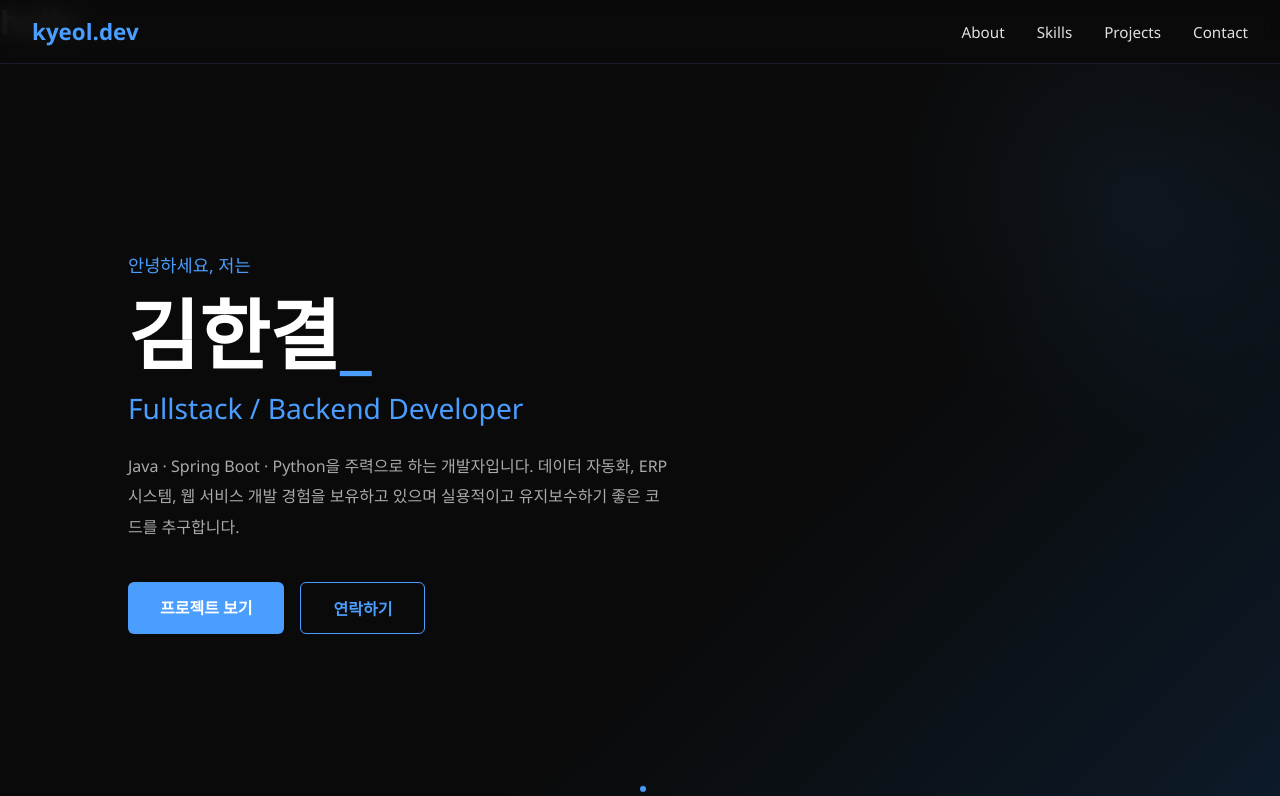
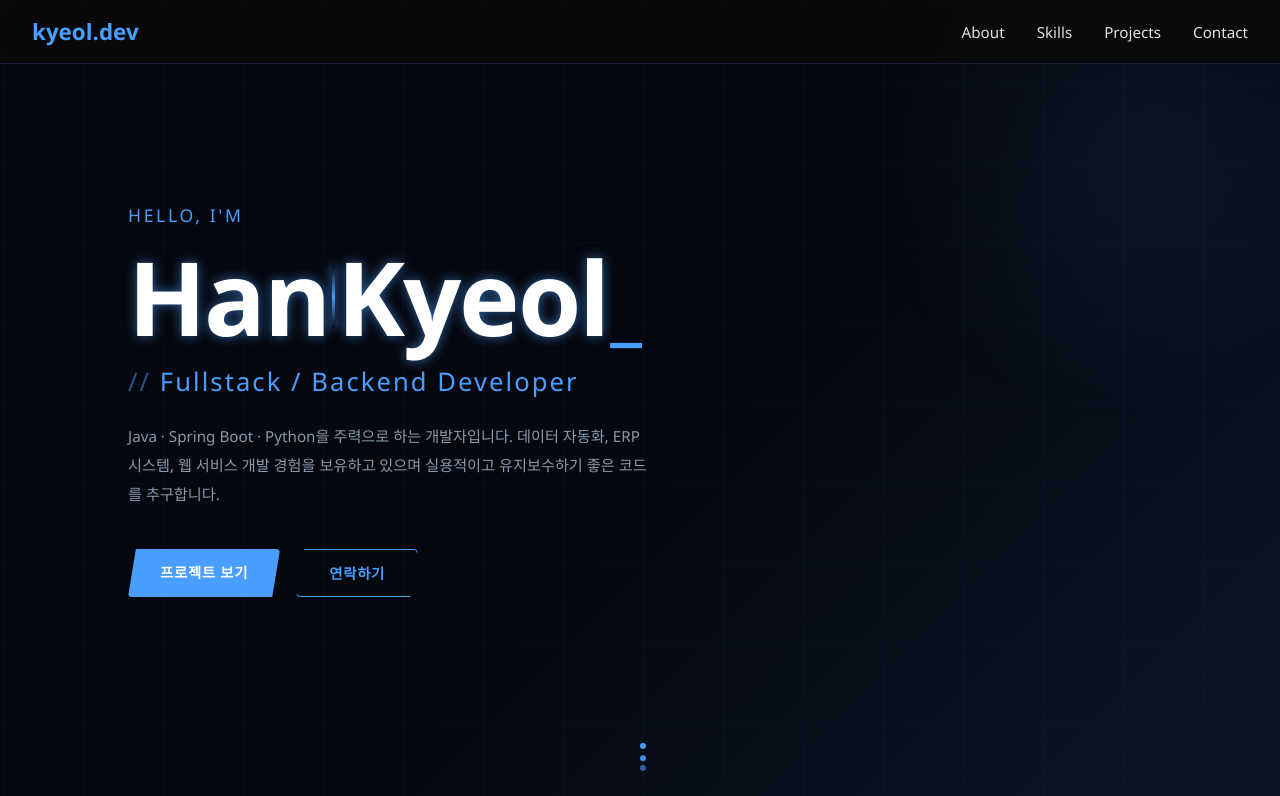
Before and after one commit to kyeol1202/portfolio-site, a React (Create React App) app: page / in a window 1280 px wide. Shown: the top 796 px of the page. Built offline with nearby package versions, Linux system fonts and the light colour scheme.

Commit message:
애니메이션수정

```diff
--- a/src/App.jsx
+++ b/src/App.jsx
@@ -8,8 +8,7 @@ import Contact from './components/Contact.jsx';
 function App() {
   return (
     <>
-      <h1> hello </h1>
-      <Navbar />
+<Navbar />
       <Hero />
       <About />
       <Skills />
--- a/src/components/Hero.jsx
+++ b/src/components/Hero.jsx
@@ -1,19 +1,87 @@
-import styled, { keyframes } from 'styled-components';
+import styled, { keyframes, css } from 'styled-components';
+
+/* ── 각 글자별 조립 애니메이션 생성 ── */
+const makeAssemble = (x, y, r) => keyframes`
+  0% {
+    transform: translate(${x}px, ${y}px) rotate(${r}deg) scale(0.3);
+    opacity: 0;
+    color: #4a9eff;
+    text-shadow: 0 0 30px #4a9eff, 0 0 60px #4a9eff;
+    filter: blur(8px);
+  }
+  55% {
+    opacity: 1;
+    filter: blur(0);
+    color: #a0d4ff;
+  }
+  72% {
+    transform: translate(${-x * 0.05}px, ${-y * 0.05}px) rotate(${-r * 0.05}deg) scale(1.08);
+    text-shadow: 0 0 60px #4a9eff, 0 0 120px #4a9eff, 0 0 200px #4a9eff;
+    color: #fff;
+  }
+  88% {
+    transform: translate(${x * 0.015}px, ${y * 0.015}px) rotate(${r * 0.015}deg) scale(0.96);
+    color: #e0f0ff;
+  }
+  100% {
+    transform: translate(0, 0) rotate(0deg) scale(1);
+    opacity: 1;
+    color: #ffffff;
+    text-shadow: 0 0 12px rgba(74, 158, 255, 0.6);
+    filter: blur(0);
+  }
+`;
+
+/* 조립 완료 후 이름 전체 펄스 */
+const namePulse = keyframes`
+  0%   { text-shadow: 0 0 12px rgba(74,158,255,0.6); }
+  50%  { text-shadow: 0 0 40px rgba(74,158,255,1), 0 0 80px rgba(74,158,255,0.5); }
+  100% { text-shadow: 0 0 12px rgba(74,158,255,0.6); }
+`;
+
+/* 조립 후 스캔 라인 */
+const scanSlide = keyframes`
+  0%   { top: 0%; opacity: 0.9; }
+  100% { top: 100%; opacity: 0; }
+`;
+
+/* 배경 에너지 격자 흐름 */
+const gridFlow = keyframes`
+  0%   { background-position: 0 0; }
+  100% { background-position: 80px 80px; }
+`;
 
 const fadeUp = keyframes`
-  from { opacity: 0; transform: translateY(30px); }
+  from { opacity: 0; transform: translateY(28px); }
   to   { opacity: 1; transform: translateY(0); }
 `;
 
 const blink = keyframes`
   0%, 100% { opacity: 1; }
-  50% { opacity: 0; }
+  50%       { opacity: 0; }
 `;
 
 const bounceY = keyframes`
-  0%,100% { opacity: 0.2; transform: translateY(0); }
-  50% { opacity: 1; transform: translateY(6px); }
+  0%, 100% { opacity: 0.2; transform: translateY(0); }
+  50%       { opacity: 1;   transform: translateY(6px); }
 `;
+
+/* ── 글자 데이터: 시작 위치(x, y), 회전(r), 딜레이 ── */
+const LETTERS = [
+  { char: 'H', x: -700, y: -280, r: -195, delay: 0.05 },
+  { char: 'a', x:  550, y: -420, r:  140, delay: 0.18 },
+  { char: 'n', x: -480, y:  480, r: -270, delay: 0.30 },
+  { char: 'K', x:  820, y:   80, r:  100, delay: 0.45 },
+  { char: 'y', x:  360, y: -520, r: -130, delay: 0.57 },
+  { char: 'e', x:  560, y:  460, r:  210, delay: 0.68 },
+  { char: 'o', x: -820, y:  160, r:  -70, delay: 0.79 },
+  { char: 'l', x:   60, y: -640, r:  185, delay: 0.90 },
+];
+
+/* 조립 완료 시점 = 마지막 딜레이 + 애니메이션 길이 */
+const ASSEMBLE_DONE = 0.90 + 1.0; // ~1.9s
+
+/* ── Styled Components ── */
 
 const Section = styled.section`
   min-height: 100vh;
@@ -22,58 +90,127 @@ const Section = styled.section`
   justify-content: center;
   align-items: flex-start;
   padding: 0 10%;
-  background: linear-gradient(135deg, #0a0a0a 60%, #0d1b2a 100%);
+  background:
+    linear-gradient(135deg, #060810 55%, #0a1628 100%);
   position: relative;
   overflow: hidden;
 
+  /* 에너지 격자 배경 */
   &::before {
     content: '';
     position: absolute;
-    width: 500px;
-    height: 500px;
-    background: radial-gradient(circle, rgba(74,158,255,0.08) 0%, transparent 70%);
-    top: -100px;
-    right: -100px;
+    inset: 0;
+    background-image:
+      linear-gradient(rgba(74,158,255,0.04) 1px, transparent 1px),
+      linear-gradient(90deg, rgba(74,158,255,0.04) 1px, transparent 1px);
+    background-size: 80px 80px;
+    animation: ${gridFlow} 6s linear infinite;
+    pointer-events: none;
+  }
+
+  /* 코너 글로우 */
+  &::after {
+    content: '';
+    position: absolute;
+    width: 600px;
+    height: 600px;
+    background: radial-gradient(circle, rgba(74,158,255,0.07) 0%, transparent 65%);
+    top: -150px;
+    right: -150px;
     border-radius: 50%;
     pointer-events: none;
   }
 `;
 
+/* 조립 완료 후 흐르는 스캔 라인 */
+const ScanLine = styled.div`
+  position: absolute;
+  left: 0;
+  width: 100%;
+  height: 2px;
+  background: linear-gradient(90deg, transparent, #4a9eff, transparent);
+  animation: ${scanSlide} 0.7s ease-out ${ASSEMBLE_DONE + 0.05}s both;
+  pointer-events: none;
+  z-index: 10;
+`;
+
+const NameRow = styled.div`
+  display: flex;
+  align-items: baseline;
+  line-height: 1;
+  /* 조립 완료 후 전체 이름 펄스 */
+  animation: ${namePulse} 2s ease ${ASSEMBLE_DONE + 0.15}s 2;
+`;
+
+const LetterSpan = styled.span`
+  display: inline-block;
+  font-size: clamp(3rem, 8vw, 7rem);
+  font-weight: 900;
+  font-family: 'Segoe UI', 'Roboto', sans-serif;
+  letter-spacing: -0.02em;
+  color: #ffffff;
+  text-shadow: 0 0 12px rgba(74,158,255,0.6);
+
+  ${({ $x, $y, $r, $delay }) => css`
+    animation: ${makeAssemble($x, $y, $r)} 1s cubic-bezier(0.22, 1, 0.36, 1) ${$delay}s both;
+  `}
+`;
+
+/* "Han" / "Kyeol" 사이 구분선 (조립 잠금 이음새 느낌) */
+const Divider = styled.span`
+  display: inline-block;
+  width: 3px;
+  height: clamp(2rem, 5vw, 4.5rem);
+  background: linear-gradient(180deg, transparent, #4a9eff, transparent);
+  margin: 0 0.15em;
+  border-radius: 2px;
+  opacity: 0;
+  animation: ${fadeUp} 0.3s ease ${ASSEMBLE_DONE}s both;
+  box-shadow: 0 0 10px #4a9eff;
+  align-self: center;
+`;
+
+const Cursor = styled.span`
+  font-size: clamp(2.5rem, 6vw, 5.5rem);
+  font-weight: 900;
+  color: #4a9eff;
+  animation: ${blink} 1s step-end infinite;
+  margin-left: 2px;
+`;
+
 const Greeting = styled.p`
   color: #4a9eff;
   font-size: 1.1rem;
-  margin-bottom: 1rem;
-  animation: ${fadeUp} 0.6s ease both;
-`;
-
-const Name = styled.h1`
-  font-size: clamp(2.5rem, 6vw, 5rem);
-  font-weight: 800;
-  color: #ffffff;
-  line-height: 1.1;
-  animation: ${fadeUp} 0.6s ease 0.1s both;
-`;
-
-const Cursor = styled.span`
-  color: #4a9eff;
-  animation: ${blink} 1s step-end infinite;
+  letter-spacing: 0.15em;
+  text-transform: uppercase;
+  margin-bottom: 1.2rem;
+  opacity: 0;
+  animation: ${fadeUp} 0.5s ease ${ASSEMBLE_DONE - 0.3}s both;
 `;
 
 const Role = styled.h2`
-  font-size: clamp(1.1rem, 2.2vw, 1.8rem);
-  font-weight: 500;
+  font-size: clamp(1rem, 2vw, 1.6rem);
+  font-weight: 400;
   color: #4a9eff;
-  margin-top: 0.7rem;
-  animation: ${fadeUp} 0.6s ease 0.2s both;
+  margin-top: 1rem;
+  letter-spacing: 0.08em;
+  opacity: 0;
+  animation: ${fadeUp} 0.5s ease ${ASSEMBLE_DONE + 0.2}s both;
+
+  &::before {
+    content: '// ';
+    opacity: 0.5;
+  }
 `;
 
 const Description = styled.p`
-  max-width: 540px;
-  color: #aaa;
+  max-width: 520px;
+  color: #8899aa;
   line-height: 1.9;
-  margin-top: 1.5rem;
-  font-size: 1rem;
-  animation: ${fadeUp} 0.6s ease 0.3s both;
+  margin-top: 1.4rem;
+  font-size: 0.95rem;
+  opacity: 0;
+  animation: ${fadeUp} 0.5s ease ${ASSEMBLE_DONE + 0.4}s both;
 `;
 
 const ButtonGroup = styled.div`
@@ -81,16 +218,21 @@ const ButtonGroup = styled.div`
   gap: 1rem;
   margin-top: 2.5rem;
   flex-wrap: wrap;
-  animation: ${fadeUp} 0.6s ease 0.4s both;
+  opacity: 0;
+  animation: ${fadeUp} 0.5s ease ${ASSEMBLE_DONE + 0.6}s both;
 `;
 
 const PrimaryBtn = styled.a`
   padding: 0.8rem 2rem;
   background: #4a9eff;
   color: #fff;
-  border-radius: 6px;
+  border-radius: 4px;
   text-decoration: none;
-  font-weight: 600;
+  font-weight: 700;
+  font-size: 0.9rem;
+  letter-spacing: 0.05em;
+  text-transform: uppercase;
+  clip-path: polygon(8px 0%, 100% 0%, calc(100% - 8px) 100%, 0% 100%);
   transition: background 0.2s, transform 0.2s;
   &:hover { background: #2d7dd2; transform: translateY(-2px); }
 `;
@@ -99,9 +241,13 @@ const SecondaryBtn = styled.a`
   padding: 0.8rem 2rem;
   border: 1px solid #4a9eff;
   color: #4a9eff;
-  border-radius: 6px;
+  border-radius: 4px;
   text-decoration: none;
-  font-weight: 600;
+  font-weight: 700;
+  font-size: 0.9rem;
+  letter-spacing: 0.05em;
+  text-transform: uppercase;
+  clip-path: polygon(8px 0%, 100% 0%, calc(100% - 8px) 100%, 0% 100%);
   transition: background 0.2s, transform 0.2s;
   &:hover { background: rgba(74,158,255,0.1); transform: translateY(-2px); }
 `;
@@ -115,7 +261,8 @@ const ScrollHint = styled.div`
   flex-direction: column;
   align-items: center;
   gap: 0.4rem;
-  animation: ${fadeUp} 1s ease 1s both;
+  opacity: 0;
+  animation: ${fadeUp} 0.8s ease ${ASSEMBLE_DONE + 1}s both;
 `;
 
 const ScrollDot = styled.div`
@@ -128,21 +275,48 @@ const ScrollDot = styled.div`
   &:nth-child(3) { animation-delay: 0.4s; }
 `;
 
+/* ── Component ── */
 function Hero() {
+  const han   = LETTERS.slice(0, 3);  // H a n
+  const kyeol = LETTERS.slice(3);     // K y e o l
+
   return (
     <Section id="hero">
-      <Greeting>안녕하세요, 저는</Greeting>
-      <Name>김한결<Cursor>_</Cursor></Name>
+      <ScanLine />
+
+      <Greeting>Hello, I&apos;m</Greeting>
+
+      <NameRow>
+        {han.map((l) => (
+          <LetterSpan key={l.char} $x={l.x} $y={l.y} $r={l.r} $delay={l.delay}>
+            {l.char}
+          </LetterSpan>
+        ))}
+
+        <Divider />
+
+        {kyeol.map((l) => (
+          <LetterSpan key={l.char} $x={l.x} $y={l.y} $r={l.r} $delay={l.delay}>
+            {l.char}
+          </LetterSpan>
+        ))}
+
+        <Cursor>_</Cursor>
+      </NameRow>
+
       <Role>Fullstack / Backend Developer</Role>
+
       <Description>
         Java · Spring Boot · Python을 주력으로 하는 개발자입니다.
         데이터 자동화, ERP 시스템, 웹 서비스 개발 경험을 보유하고 있으며
         실용적이고 유지보수하기 좋은 코드를 추구합니다.
       </Description>
+
       <ButtonGroup>
         <PrimaryBtn href="#projects">프로젝트 보기</PrimaryBtn>
         <SecondaryBtn href="#contact">연락하기</SecondaryBtn>
       </ButtonGroup>
+
       <ScrollHint>
         <ScrollDot />
         <ScrollDot />
```
